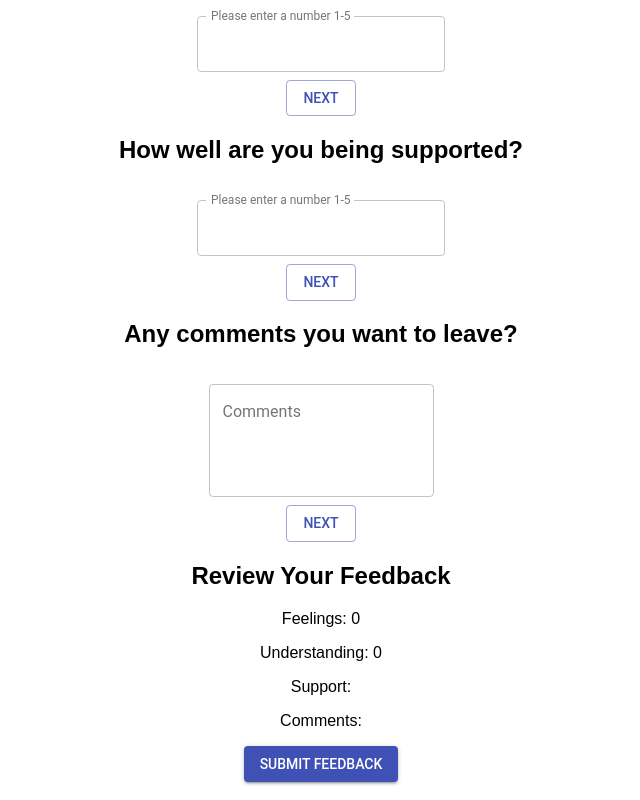
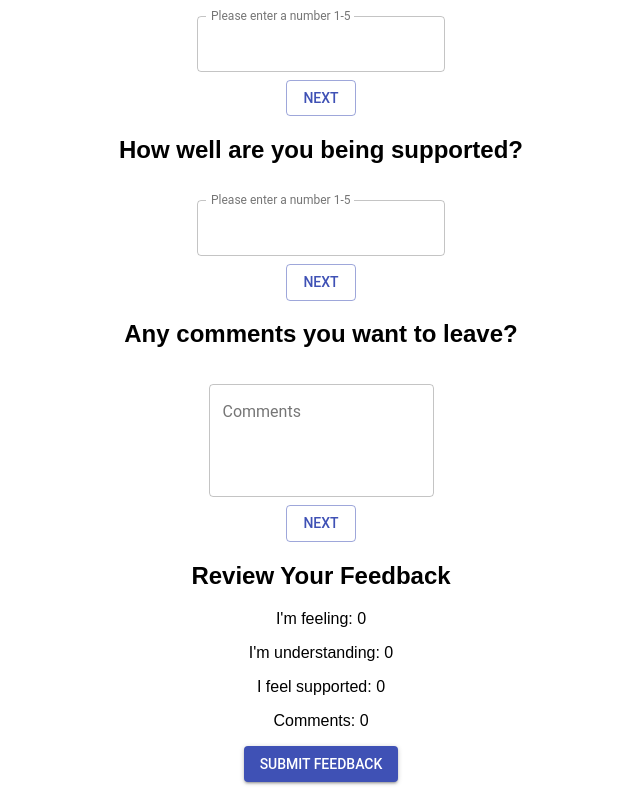
Before and after one commit to rschoenmann/redux-feedback-loop, a React (Create React App) app: page / in a window 1280 px wide. Shown: the part 397-1197 px from the top of the page, without its empty margins (319-959 px from the left). Built offline with nearby package versions, Linux system fonts and the light colour scheme.

Commit message:
fixed wording on ReviewFeedback component

```diff
--- a/src/components/ReviewFeedback/ReviewFeedback.js
+++ b/src/components/ReviewFeedback/ReviewFeedback.js
@@ -7,10 +7,10 @@ class ReviewFeedback extends Component {
 		return(
 			<div>
 				<h2>Review Your Feedback</h2>
-				<p>Feelings: {this.props.feedback.feelings}</p>
-				<p>Understanding: {this.props.feedback.understanding}</p>
-				<p>Support: {this.props.feedback.support}</p>
-				<p>Comments: {this.props.feedback.support}</p>
+				<p>I'm feeling: {this.props.feedback.feelings}</p>
+				<p>I'm understanding: {this.props.feedback.understanding}</p>
+				<p>I feel supported: {this.props.feedback.supported}</p>
+				<p>Comments: {this.props.feedback.comments}</p>
 				<Button variant="contained" color="primary">Submit Feedback</Button>
 			</div>
 		)
```
